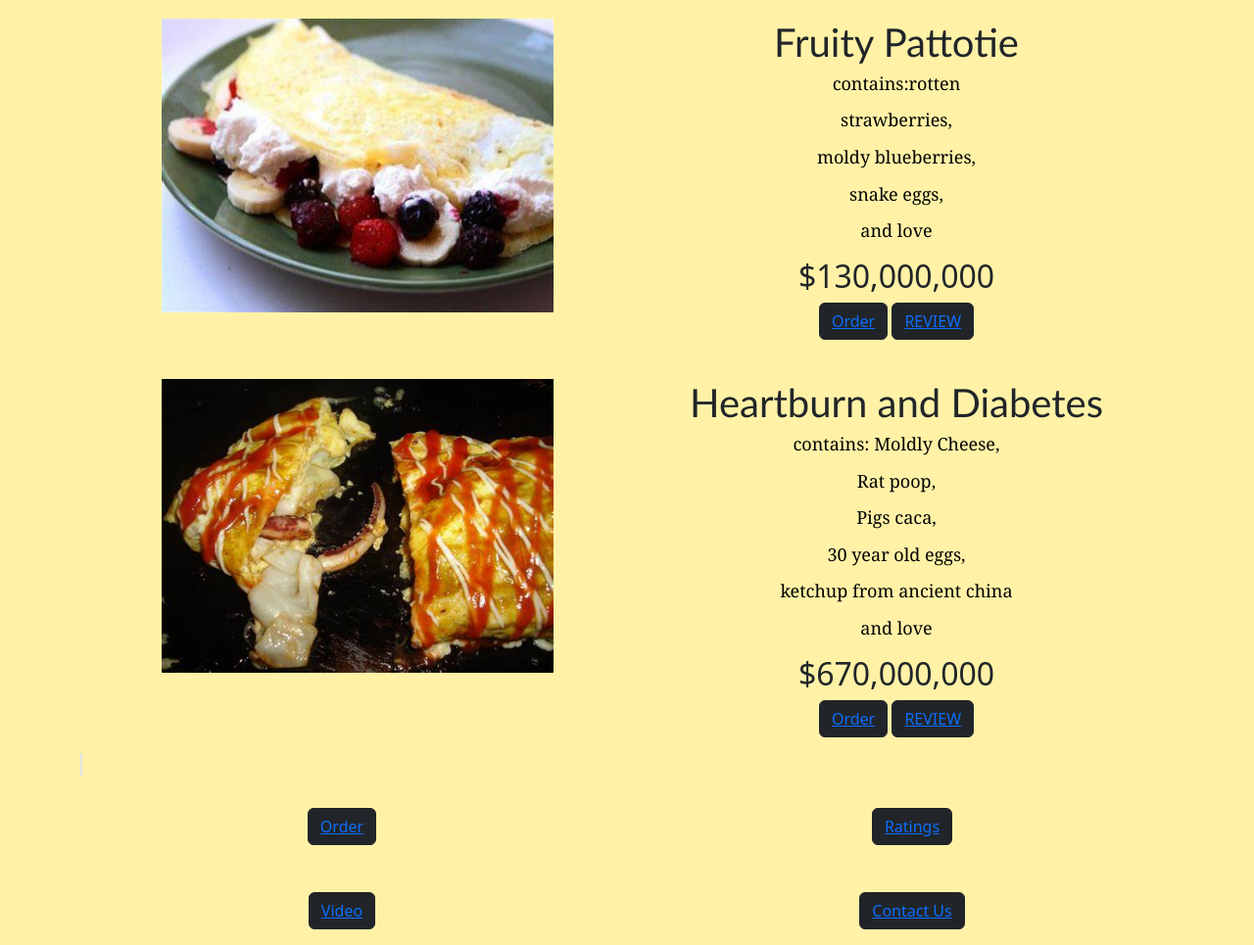
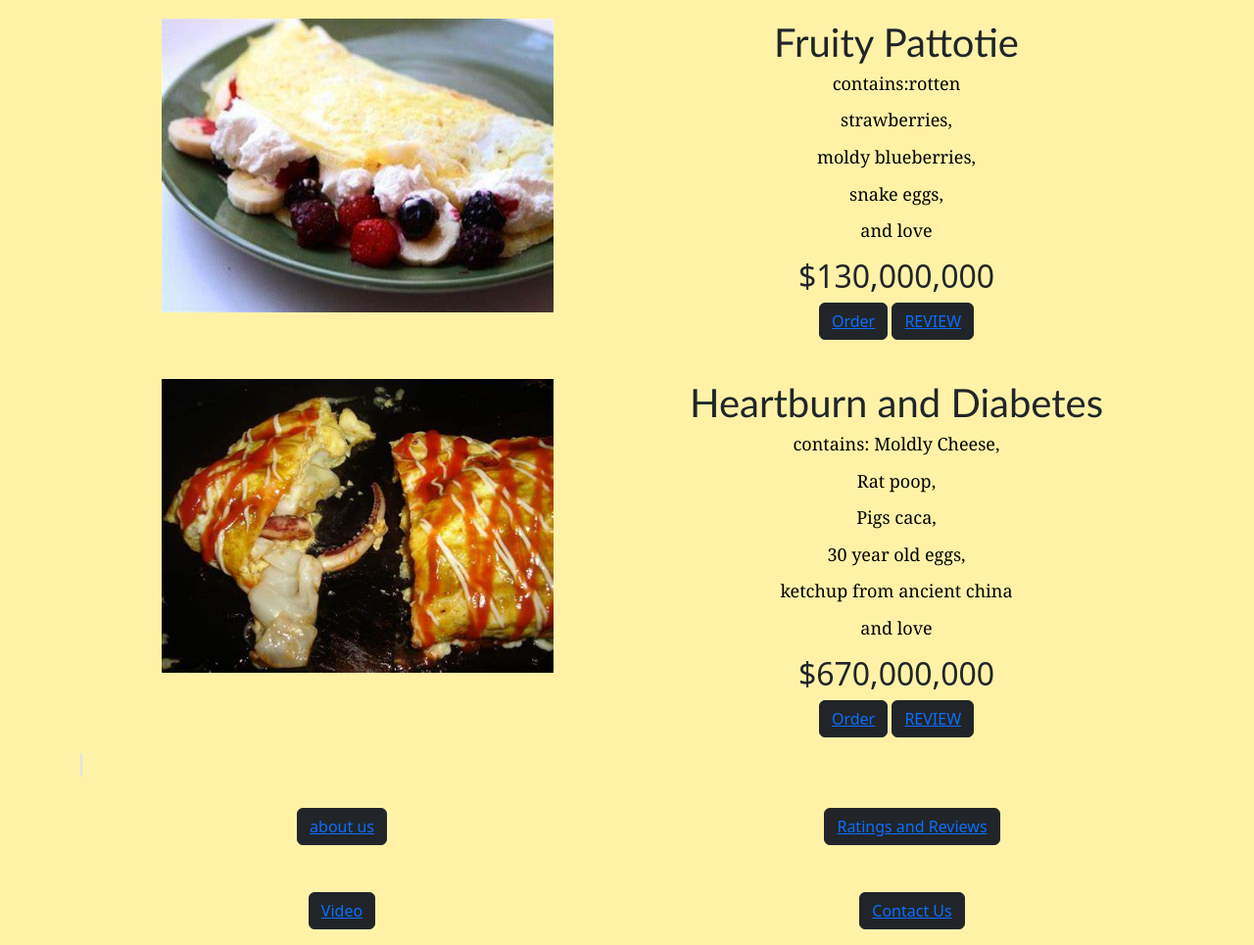
Before and after one commit to SamiaDardas/Omelette-Eggcellent-Factory, a plain HTML site: page Order.html in a window 1280 px wide. Shown: the part 1374-2339 px from the top of the page at 98% size. Drawn offline with nearby package versions, Linux system fonts and the light colour scheme.

Commit message:
ttttttttttt
b

```diff
--- a/Order.html
+++ b/Order.html
@@ -201,7 +201,7 @@
         <div class="p-3">
           <div class="p-3">
             <button type="button" class="btn btn-dark">
-              <a href="Order.html"> Order </a>
+              <a href="index.html"> about us </a>
             </button>
           </div>
         </div>
@@ -216,7 +216,7 @@
         <div class="p-3">
           <div class="p-3">
             <button type="button" class="btn btn-dark">
-              <a href="Ratingsandreviews.html">Ratings</a>
+              <a href="Ratingsandreviews.html">Ratings and Reviews</a>
             </button>
           </div>
         </div>
```
Also changed, not shown: Ratingsandreviews.html (+1 -1 lines), contact.html (+1 -1 lines), index.html (+1 -1 lines).
